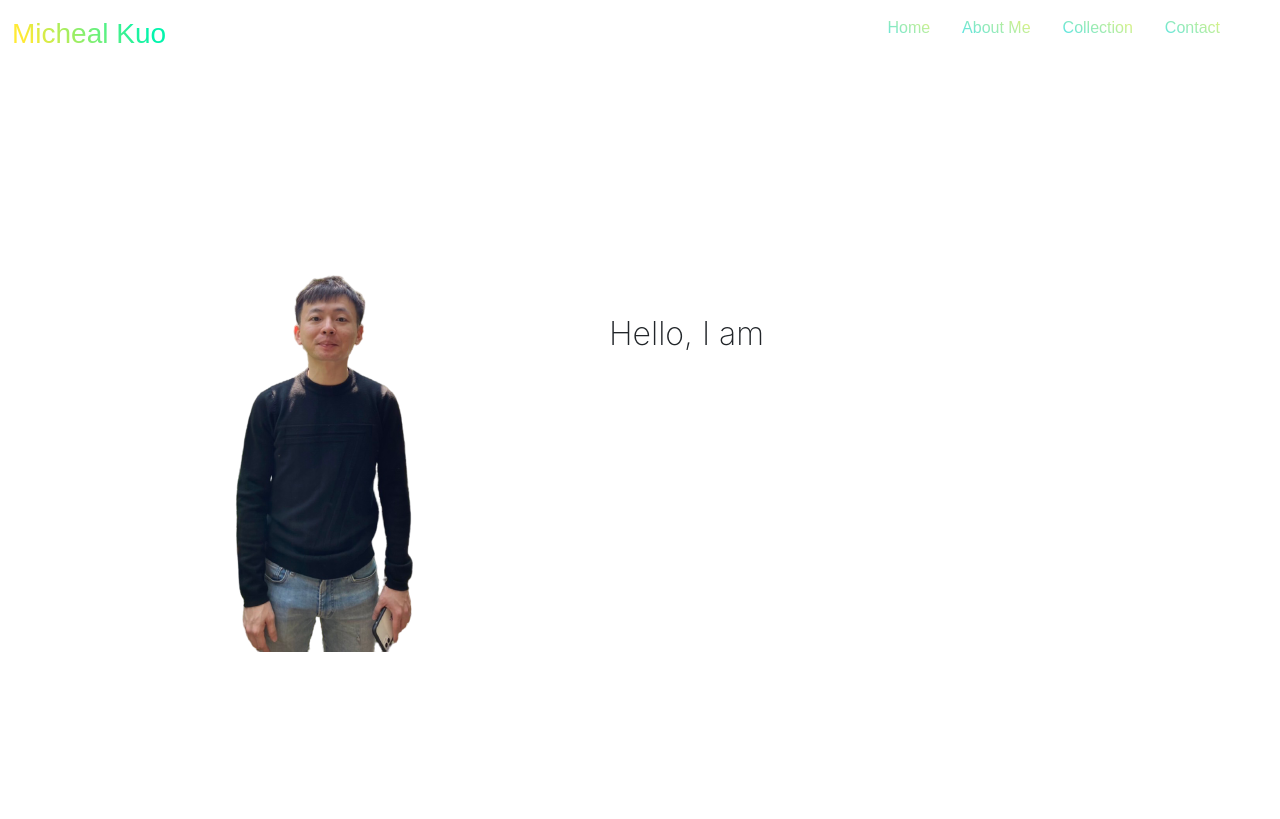
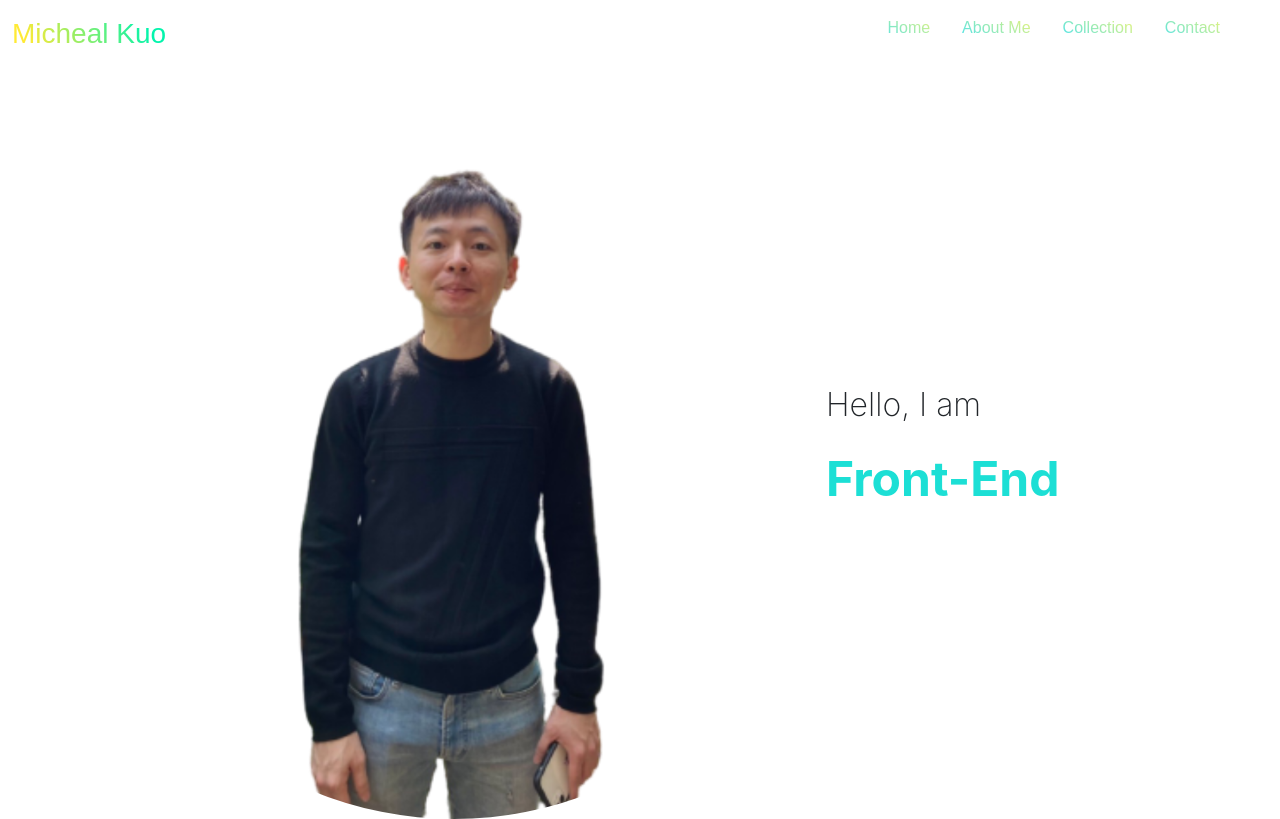
Before and after one commit to MichealKuo/my_autobiography, a React (Create React App) app: page /home in a window 1280 px wide. Built offline with nearby package versions, Linux system fonts and the light colour scheme.

Commit message:
“NarbarV.2“

```diff
--- a/src/Style/Home.css
+++ b/src/Style/Home.css
@@ -1,45 +1,58 @@
 .main-context {
-  margin: 0 2rem;
   display: flex;
-  justify-content: space-evenly;
   align-items: center;
 }
+/* 左區 */
+.left-intro {
+  width: 100%;
+  flex: 2;
+  border-radius: 50%;
+  overflow: hidden;
+}
+.i-img {
+  width: 100%;
+  height: 100%;
+  object-fit: cover;
+}
+/* 右區 */
 .right-intro {
+  flex: 1;
 }
 .right-intro > h2 {
   font-weight: 200;
 }
 .auto-title {
-  height: 50px;
+  height: 75px;
   overflow: hidden;
 }
 .title-wrapper {
+  width: 100%;
   height: 100%;
   animation: move 6s ease-in-out infinite alternate;
 }
 .title-item {
   color: rgb(28, 223, 213);
-  height: 50px;
   font-size: 3rem;
   font-weight: bold;
   display: flex;
-  align-items: center;
+  flex-direction: column;
+  align-items: flex-start;
+  height: 225px;
 }
 /* 自動換字 */
 @keyframes move {
   33.33% {
-    transform: translateY(-50px);
+    transform: translateY(-75px);
   }
   66.67% {
-    transform: translateY(-100px);
+    transform: translateY(-150px);
   }
   100% {
-    transform: translateY(-150px);
+    transform: translateY(-225px);
   }
 }
-.left-intro {
-}
-.img > img {
-  text-align: center;
-  object-fit: cover;
-}
+/* RWD */
+
+@media screen and (max-width: 575px) {
+
+} ;
--- a/src/Style/Navbar.css
+++ b/src/Style/Navbar.css
@@ -31,8 +31,8 @@
   -webkit-text-fill-color: transparent;
 }
 .nav-link::after {
-  display:block;
-  content: '';
+  display: block;
+  content: "";
   border-bottom: solid 3px #c2edf3;
   transform: scaleX(0);
   transition: transform 250ms ease-in-out;
@@ -62,10 +62,10 @@
   .nav-menu {
     display: flex;
     flex-direction: column;
-    width: 70%;
-    height: 70vh;
+    justify-content: space-evenly;
+    width: 50%;
+    height: 60vh;
     position: absolute;
-    top: 80px;
     left: -100%;
     opacity: 1;
     transition: all 0.5s ease;
@@ -73,10 +73,10 @@
 
   .nav-menu.active {
     display: flex;
-    justify-content: space-between;
-    padding: 5rem;
-    background: #000000;
+    padding: 2rem;
+    background: #161713;
     left: 0;
+    top: 50%;
     opacity: 1;
     z-index: 1;
   }
--- a/src/pages/Home.js
+++ b/src/pages/Home.js
@@ -4,12 +4,9 @@ import Me from "../img/introDelBG.png";
 function Home() {
   return (
     <>
-      <div className="main-context container">
+      <div className="main-context container ">
         <div className="left-intro">
-          <div className="img-bgc"></div>
-          <div className="img">
-            <img src={Me} alt="" className=""></img>
-          </div>
+          <img src={Me} alt="" className="i-img"></img>
         </div>
         <div className="right-intro">
           <h2>Hello, I am </h2>
```
Also changed, not shown: src/img/introDelBG.png.
